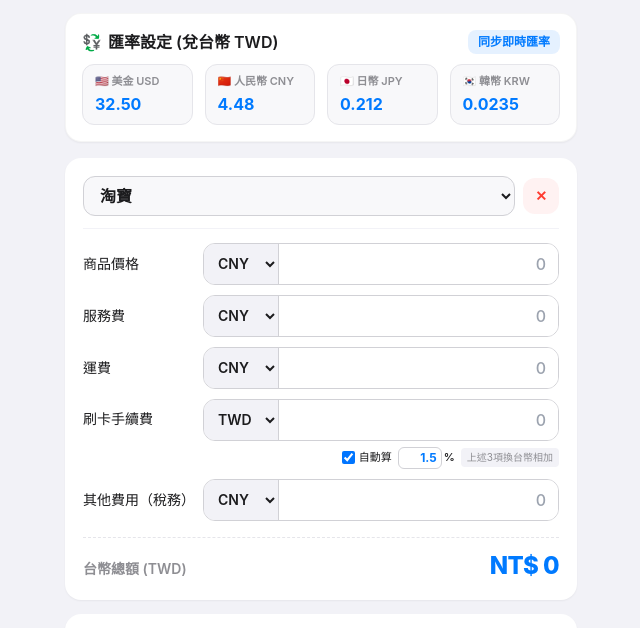
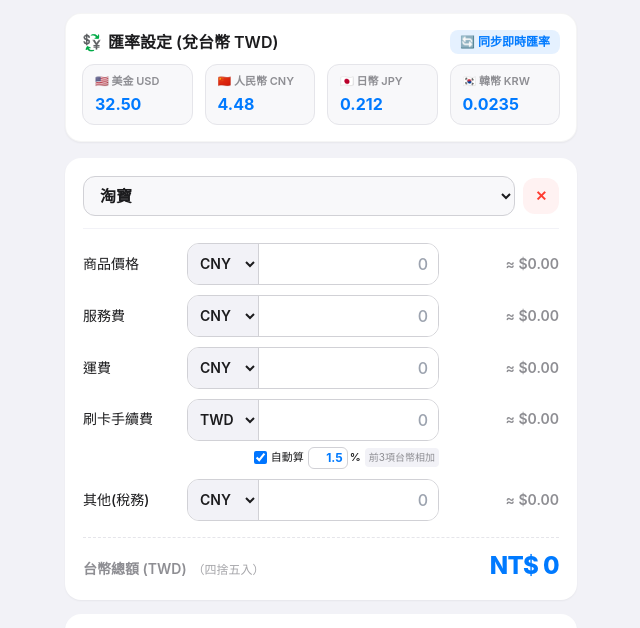
Before and after one commit to YYingHung/product_cp, a plain HTML site: page index.html in a window 1280 px wide. Shown: the part 87-715 px from the top of the page, without its empty margins (319-959 px from the left). Drawn offline with nearby package versions, Linux system fonts and the light colour scheme.

Commit message:
Update index.html

```diff
--- a/index.html
+++ b/index.html
@@ -63,7 +63,7 @@
         </h2>
         <button type="button" onclick="fetchLiveRates()" id="sync-rate-btn"
                 class="text-xs text-[#007AFF] hover:underline font-semibold bg-[#007AFF]/10 px-2.5 py-1 rounded-lg transition-all cursor-pointer">
-          同步即時匯率
+          🔄 同步即時匯率
         </button>
       </div>
 
@@ -108,7 +108,7 @@
       至少需要保留一個比較平台喔！
     </div>
 
-    <!-- 3. 平台比較卡片列表（一律單欄垂直排列，維持 iPhone 卡片閱讀比例） -->
+    <!-- 3. 平台比較卡片列表 -->
     <main id="cards-container" class="flex flex-col gap-3.5 mb-6">
       <!-- 卡片將由 JS 動態生成 -->
     </main>
@@ -141,9 +141,6 @@
     let cardCounter = 0;
     let toastTimeout = null;
 
-    /**
-     * 顯示 iOS 風格輕量提示訊息（不使用 alert）
-     */
     function showToast(message) {
       const toast = document.getElementById('toast-msg');
       toast.textContent = message;
@@ -154,14 +151,9 @@
       }, 2200);
     }
 
-    /**
-     * 嚴格過濾非數字輸入，僅允許數字與單一小數點
-     */
     function sanitizeDecimalInput(inputEl) {
       let val = inputEl.value;
-      // 移除非數字與非小數點的字元
       val = val.replace(/[^0-9.]/g, '');
-      // 確保只有一個小數點
       const parts = val.split('.');
       if (parts.length > 2) {
         val = parts[0] + '.' + parts.slice(1).join('');
@@ -169,19 +161,13 @@
       inputEl.value = val;
     }
 
-    /**
-     * 生成幣別下拉選單 HTML
-     */
     function createCurrencySelect(className, defaultCurr = 'TWD') {
       const options = CURRENCIES.map(
         c => `<option value="${c}" ${c === defaultCurr ? 'selected' : ''}>${c}</option>`
       ).join('');
-      return `<select class="curr-select ${className} bg-[#F2F2F7] border-r border-[#D1D1D6] px-2.5 py-2 text-xs sm:text-sm font-semibold text-[#1C1C1E] outline-none shrink-0 cursor-pointer" onchange="calculateAll()">${options}</select>`;
+      return `<select class="curr-select ${className} bg-[#F2F2F7] border-r border-[#D1D1D6] px-2 py-2 text-xs sm:text-sm font-semibold text-[#1C1C1E] outline-none shrink-0 cursor-pointer" onchange="calculateAll()">${options}</select>`;
     }
 
-    /**
-     * 新增一張平台比較卡片
-     */
     function addCard(defaultPlatform = '蝦皮購物', defaultCurr = 'TWD') {
       cardCounter++;
       const container = document.getElementById('cards-container');
@@ -199,7 +185,7 @@
           最划算
         </div>
 
-        <!-- 卡片頂部：1. 平台選擇與刪除 -->
+        <!-- 卡片頂部：平台選擇與刪除 -->
         <div class="flex items-center gap-2 pb-3 mb-3.5 border-b border-[#F2F2F7]">
           <select class="platform-select flex-1 min-w-0 bg-[#F8F8FA] border border-[#D1D1D6] rounded-xl px-3 py-2 text-sm sm:text-base font-semibold text-[#1C1C1E] outline-none focus:border-[#007AFF] cursor-pointer"
                   onchange="handlePlatformChange(this)">
@@ -217,79 +203,97 @@
         <div class="space-y-2.5">
           <!-- 2. 商品價格 -->
           <div class="flex items-center justify-between gap-2">
-            <span class="w-24 sm:w-28 text-xs sm:text-sm font-medium text-[#1C1C1E] shrink-0">商品價格</span>
+            <span class="w-20 sm:w-24 text-xs sm:text-sm font-medium text-[#1C1C1E] shrink-0">商品價格</span>
             <div class="flex flex-1 min-w-0 border border-[#D1D1D6] rounded-xl overflow-hidden bg-white focus-within:border-[#007AFF] focus-within:ring-2 focus-within:ring-[#007AFF]/15 transition-all">
               ${createCurrencySelect('curr-item', defaultCurr)}
               <input type="text" inputmode="decimal" placeholder="0"
-                     class="fee-input val-item w-full px-3 py-2 text-right text-sm sm:text-base font-medium text-[#1C1C1E] outline-none min-w-0"
+                     class="fee-input val-item w-full px-2.5 py-2 text-right text-sm sm:text-base font-medium text-[#1C1C1E] outline-none min-w-0"
                      oninput="sanitizeDecimalInput(this); calculateAll();">
+            </div>
+            <div class="sub-twd-preview w-24 sm:w-28 text-right text-xs sm:text-sm font-semibold text-[#8E8E93] shrink-0">
+              ≈ $0.00
             </div>
           </div>
 
           <!-- 3. 服務費價格 -->
           <div class="flex items-center justify-between gap-2">
-            <span class="w-24 sm:w-28 text-xs sm:text-sm font-medium text-[#1C1C1E] shrink-0">服務費</span>
+            <span class="w-20 sm:w-24 text-xs sm:text-sm font-medium text-[#1C1C1E] shrink-0">服務費</span>
             <div class="flex flex-1 min-w-0 border border-[#D1D1D6] rounded-xl overflow-hidden bg-white focus-within:border-[#007AFF] focus-within:ring-2 focus-within:ring-[#007AFF]/15 transition-all">
               ${createCurrencySelect('curr-service', defaultCurr)}
               <input type="text" inputmode="decimal" placeholder="0"
-                     class="fee-input val-service w-full px-3 py-2 text-right text-sm sm:text-base font-medium text-[#1C1C1E] outline-none min-w-0"
+                     class="fee-input val-service w-full px-2.5 py-2 text-right text-sm sm:text-base font-medium text-[#1C1C1E] outline-none min-w-0"
                      oninput="sanitizeDecimalInput(this); calculateAll();">
+            </div>
+            <div class="sub-twd-preview w-24 sm:w-28 text-right text-xs sm:text-sm font-semibold text-[#8E8E93] shrink-0">
+              ≈ $0.00
             </div>
           </div>
 
           <!-- 4. 運費價格 -->
           <div class="flex items-center justify-between gap-2">
-            <span class="w-24 sm:w-28 text-xs sm:text-sm font-medium text-[#1C1C1E] shrink-0">運費</span>
+            <span class="w-20 sm:w-24 text-xs sm:text-sm font-medium text-[#1C1C1E] shrink-0">運費</span>
             <div class="flex flex-1 min-w-0 border border-[#D1D1D6] rounded-xl overflow-hidden bg-white focus-within:border-[#007AFF] focus-within:ring-2 focus-within:ring-[#007AFF]/15 transition-all">
               ${createCurrencySelect('curr-shipping', defaultCurr)}
               <input type="text" inputmode="decimal" placeholder="0"
-                     class="fee-input val-shipping w-full px-3 py-2 text-right text-sm sm:text-base font-medium text-[#1C1C1E] outline-none min-w-0"
+                     class="fee-input val-shipping w-full px-2.5 py-2 text-right text-sm sm:text-base font-medium text-[#1C1C1E] outline-none min-w-0"
                      oninput="sanitizeDecimalInput(this); calculateAll();">
+            </div>
+            <div class="sub-twd-preview w-24 sm:w-28 text-right text-xs sm:text-sm font-semibold text-[#8E8E93] shrink-0">
+              ≈ $0.00
             </div>
           </div>
 
           <!-- 5. 刷卡手續費價格 -->
           <div class="flex items-start justify-between gap-2">
-            <span class="w-24 sm:w-28 text-xs sm:text-sm font-medium text-[#1C1C1E] shrink-0 pt-2.5">刷卡手續費</span>
+            <span class="w-20 sm:w-24 text-xs sm:text-sm font-medium text-[#1C1C1E] shrink-0 pt-2.5">刷卡手續費</span>
             <div class="flex-1 min-w-0 flex flex-col gap-1.5">
               <div class="flex border border-[#D1D1D6] rounded-xl overflow-hidden bg-white focus-within:border-[#007AFF] focus-within:ring-2 focus-within:ring-[#007AFF]/15 transition-all">
                 ${createCurrencySelect('curr-cc', 'TWD')}
                 <input type="text" inputmode="decimal" placeholder="0"
-                       class="fee-input val-cc w-full px-3 py-2 text-right text-sm sm:text-base font-medium text-[#1C1C1E] outline-none min-w-0"
+                       class="fee-input val-cc w-full px-2.5 py-2 text-right text-sm sm:text-base font-medium text-[#1C1C1E] outline-none min-w-0"
                        oninput="sanitizeDecimalInput(this); manualCCInput(this);">
               </div>
               <!-- 自動計算與備註列 -->
-              <div class="flex flex-wrap items-center justify-end gap-1.5 text-[11px] text-[#8E8E93]">
+              <div class="flex flex-wrap items-center justify-end gap-1 text-[11px] text-[#8E8E93]">
                 <label class="inline-flex items-center gap-1 text-[#1C1C1E] font-medium cursor-pointer">
                   <input type="checkbox" class="cc-auto-check rounded text-[#007AFF] focus:ring-0 cursor-pointer" checked onchange="calculateAll()">
                   <span>自動算</span>
                 </label>
                 <div class="inline-flex items-center">
                   <input type="text" inputmode="decimal" value="1.5"
-                         class="cc-rate-input w-11 px-1 py-0.5 text-right text-xs font-bold text-[#007AFF] border border-[#D1D1D6] rounded-md outline-none focus:border-[#007AFF]"
+                         class="cc-rate-input w-10 px-1 py-0.5 text-right text-xs font-bold text-[#007AFF] border border-[#D1D1D6] rounded-md outline-none focus:border-[#007AFF]"
                          oninput="sanitizeDecimalInput(this); calculateAll();">
                   <span class="ml-0.5 font-semibold text-[#1C1C1E]">%</span>
                 </div>
-                <span class="bg-[#F2F2F7] text-[#8E8E93] text-[10px] px-1.5 py-0.5 rounded">上述3項換台幣相加</span>
+                <span class="bg-[#F2F2F7] text-[#8E8E93] text-[10px] px-1 py-0.5 rounded">前3項台幣相加</span>
               </div>
+            </div>
+            <div class="sub-twd-preview w-24 sm:w-28 text-right text-xs sm:text-sm font-semibold text-[#8E8E93] shrink-0 pt-2.5">
+              ≈ $0.00
             </div>
           </div>
 
-          <!-- 6. 其他費用（稅務） -->
+          <!-- 6. 其他(稅務) -->
           <div class="flex items-center justify-between gap-2">
-            <span class="w-24 sm:w-28 text-xs sm:text-sm font-medium text-[#1C1C1E] shrink-0 leading-tight">其他費用（稅務）</span>
+            <span class="w-20 sm:w-24 text-xs sm:text-sm font-medium text-[#1C1C1E] shrink-0 leading-tight">其他(稅務)</span>
             <div class="flex flex-1 min-w-0 border border-[#D1D1D6] rounded-xl overflow-hidden bg-white focus-within:border-[#007AFF] focus-within:ring-2 focus-within:ring-[#007AFF]/15 transition-all">
               ${createCurrencySelect('curr-other', defaultCurr)}
               <input type="text" inputmode="decimal" placeholder="0"
-                     class="fee-input val-other w-full px-3 py-2 text-right text-sm sm:text-base font-medium text-[#1C1C1E] outline-none min-w-0"
+                     class="fee-input val-other w-full px-2.5 py-2 text-right text-sm sm:text-base font-medium text-[#1C1C1E] outline-none min-w-0"
                      oninput="sanitizeDecimalInput(this); calculateAll();">
+            </div>
+            <div class="sub-twd-preview w-24 sm:w-28 text-right text-xs sm:text-sm font-semibold text-[#8E8E93] shrink-0">
+              ≈ $0.00
             </div>
           </div>
         </div>
 
         <!-- 7. 台幣總額 (TWD) -->
         <div class="mt-4 pt-3 border-t border-dashed border-[#E5E5EA] flex items-baseline justify-between">
-          <span class="text-xs sm:text-sm font-semibold text-[#8E8E93]">台幣總額 (TWD)</span>
+          <div class="flex items-baseline gap-1.5">
+            <span class="text-xs sm:text-sm font-semibold text-[#8E8E93]">台幣總額 (TWD)</span>
+            <span class="text-[10px] sm:text-xs text-[#8E8E93]/80 font-normal">（四捨五入）</span>
+          </div>
           <span class="total-amount text-xl sm:text-2xl font-extrabold text-[#007AFF] tracking-tight">NT$ 0</span>
         </div>
       `;
@@ -298,9 +302,6 @@
       calculateAll();
     }
 
-    /**
-     * 切換「其他 (自訂)」平台時顯示/隱藏文字框
-     */
     function handlePlatformChange(selectEl) {
       const customInput = selectEl.nextElementSibling;
       if (selectEl.value === '其他') {
@@ -311,9 +312,6 @@
       }
     }
 
-    /**
-     * 移除指定平台卡片
-     */
     function removeCard(cardId) {
       const container = document.getElementById('cards-container');
       if (container.children.length <= 1) {
@@ -327,9 +325,6 @@
       }
     }
 
-    /**
-     * 手動輸入刷卡手續費時，自動取消勾選「自動算」；清空時則恢復勾選
-     */
     function manualCCInput(inputEl) {
       const card = inputEl.closest('.card');
       const autoCheck = card.querySelector('.cc-auto-check');
@@ -337,18 +332,12 @@
       calculateAll();
     }
 
-    /**
-     * 取得指定幣別對台幣的匯率
-     */
     function getExchangeRate(currency) {
       if (currency === 'TWD') return 1;
       const rateInput = document.getElementById(`rate-${currency}`);
       return parseFloat(rateInput.value) || 0;
     }
 
-    /**
-     * 從免費公開 API 取得最新即時匯率並更新畫面
-     */
     async function fetchLiveRates() {
       const btn = document.getElementById('sync-rate-btn');
       const originalText = btn.textContent;
@@ -356,7 +345,6 @@
       btn.disabled = true;
 
       try {
-        // 使用支援完整 CORS 的 Open Exchange Rates 免費端點 (以 USD 為基準)
         const response = await fetch('https://open.er-api.com/v6/latest/USD');
         if (!response.ok) throw new Error('網路請求失敗');
         const data = await response.json();
@@ -364,18 +352,16 @@
         if (data.result !== 'success') throw new Error('匯率資料獲取異常');
 
         const rates = data.rates;
-        const usdToTwd = rates.TWD; // 1 USD = 多少 TWD
+        const usdToTwd = rates.TWD;
         const cnyToTwd = usdToTwd / rates.CNY;
         const jpyToTwd = usdToTwd / rates.JPY;
         const krwToTwd = usdToTwd / rates.KRW;
 
-        // 填入對應的 input 框 (保留適當小數位數)
         document.getElementById('rate-USD').value = usdToTwd.toFixed(2);
         document.getElementById('rate-CNY').value = cnyToTwd.toFixed(2);
         document.getElementById('rate-JPY').value = jpyToTwd.toFixed(4);
         document.getElementById('rate-KRW').value = krwToTwd.toFixed(4);
 
-        // 重新計算所有金額
         calculateAll();
         showToast('即時匯率更新成功！');
       } catch (error) {
@@ -387,31 +373,31 @@
       }
     }
 
-    /**
-     * 重新計算所有卡片的金額與標示最划算平台
-     */
     function calculateAll() {
       const cards = document.querySelectorAll('.card');
       let minTotal = Infinity;
       const results = [];
 
       cards.forEach(card => {
-        const getTwdValue = (valClass, currClass) => {
+        const calcSubTwd = (valClass, currClass, previewEl) => {
           const val = parseFloat(card.querySelector(`.${valClass}`).value) || 0;
           const curr = card.querySelector(`.${currClass}`).value;
-          return val * getExchangeRate(curr);
+          const twd = val * getExchangeRate(curr);
+          previewEl.textContent = `≈ $${twd.toLocaleString('en-US', { minimumFractionDigits: 2, maximumFractionDigits: 2 })}`;
+          return twd;
         };
 
-        // 前 3 項換算台幣並加總
-        const itemTwd = getTwdValue('val-item', 'curr-item');
-        const serviceTwd = getTwdValue('val-service', 'curr-service');
-        const shippingTwd = getTwdValue('val-shipping', 'curr-shipping');
+        const previews = card.querySelectorAll('.sub-twd-preview');
+
+        // 各項換算台幣（保留完整小數以供精確加總）
+        const itemTwd = calcSubTwd('val-item', 'curr-item', previews[0]);
+        const serviceTwd = calcSubTwd('val-service', 'curr-service', previews[1]);
+        const shippingTwd = calcSubTwd('val-shipping', 'curr-shipping', previews[2]);
         const firstThreeSumTwd = itemTwd + serviceTwd + shippingTwd;
 
-        // 第 6 項：其他費用（稅務）
-        const otherTwd = getTwdValue('val-other', 'curr-other');
+        const otherTwd = calcSubTwd('val-other', 'curr-other', previews[4]);
 
-        // 第 5 項：刷卡手續費（自動計算以上述3項台幣加總為基準）
+        // 刷卡手續費
         const ccAuto = card.querySelector('.cc-auto-check').checked;
         const ccRate = parseFloat(card.querySelector('.cc-rate-input').value) || 0;
         const ccInput = card.querySelector('.val-cc');
@@ -423,10 +409,12 @@
           ccTwd = firstThreeSumTwd * (ccRate / 100);
           ccInput.value = firstThreeSumTwd > 0 ? (Math.round(ccTwd * 10) / 10).toString() : '';
         } else {
-          ccTwd = getTwdValue('val-cc', 'curr-cc');
+          ccTwd = (parseFloat(ccInput.value) || 0) * getExchangeRate(ccCurrSelect.value);
         }
+        // 更新刷卡手續費右側的預覽（小數點第二位）
+        previews[3].textContent = `≈ $${ccTwd.toLocaleString('en-US', { minimumFractionDigits: 2, maximumFractionDigits: 2 })}`;
 
-        // 總額加總（四捨五入至整數）
+        // 總額加總（完整小數加總後，最後才四捨五入至整數）
         const finalTotal = Math.round(firstThreeSumTwd + ccTwd + otherTwd);
         card.querySelector('.total-amount').textContent = `NT$ ${finalTotal.toLocaleString()}`;
 
@@ -436,7 +424,6 @@
         }
       });
 
-      // 標示最划算卡片（至少有兩張卡片大於 0 元時顯示）
       const activeCount = results.filter(r => r.finalTotal > 0).length;
       results.forEach(({ card, finalTotal }) => {
         const badge = card.querySelector('.cheapest-badge');
@@ -457,7 +444,6 @@
       });
     }
 
-    // 網頁載入完成後預設建立兩張比較卡片
     window.addEventListener('DOMContentLoaded', () => {
       addCard('淘寶', 'CNY');
       addCard('拼多多', 'CNY');
```
